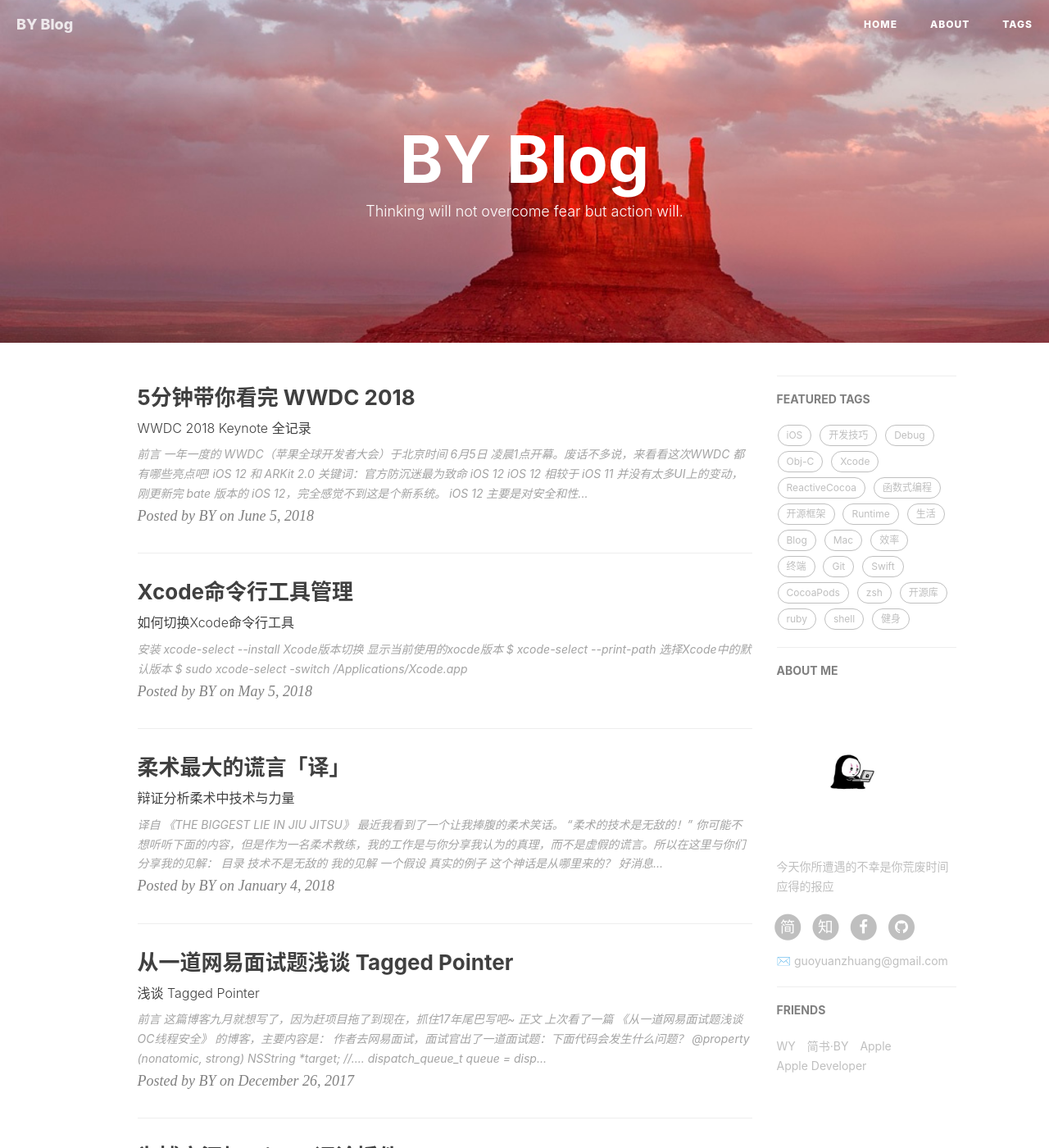
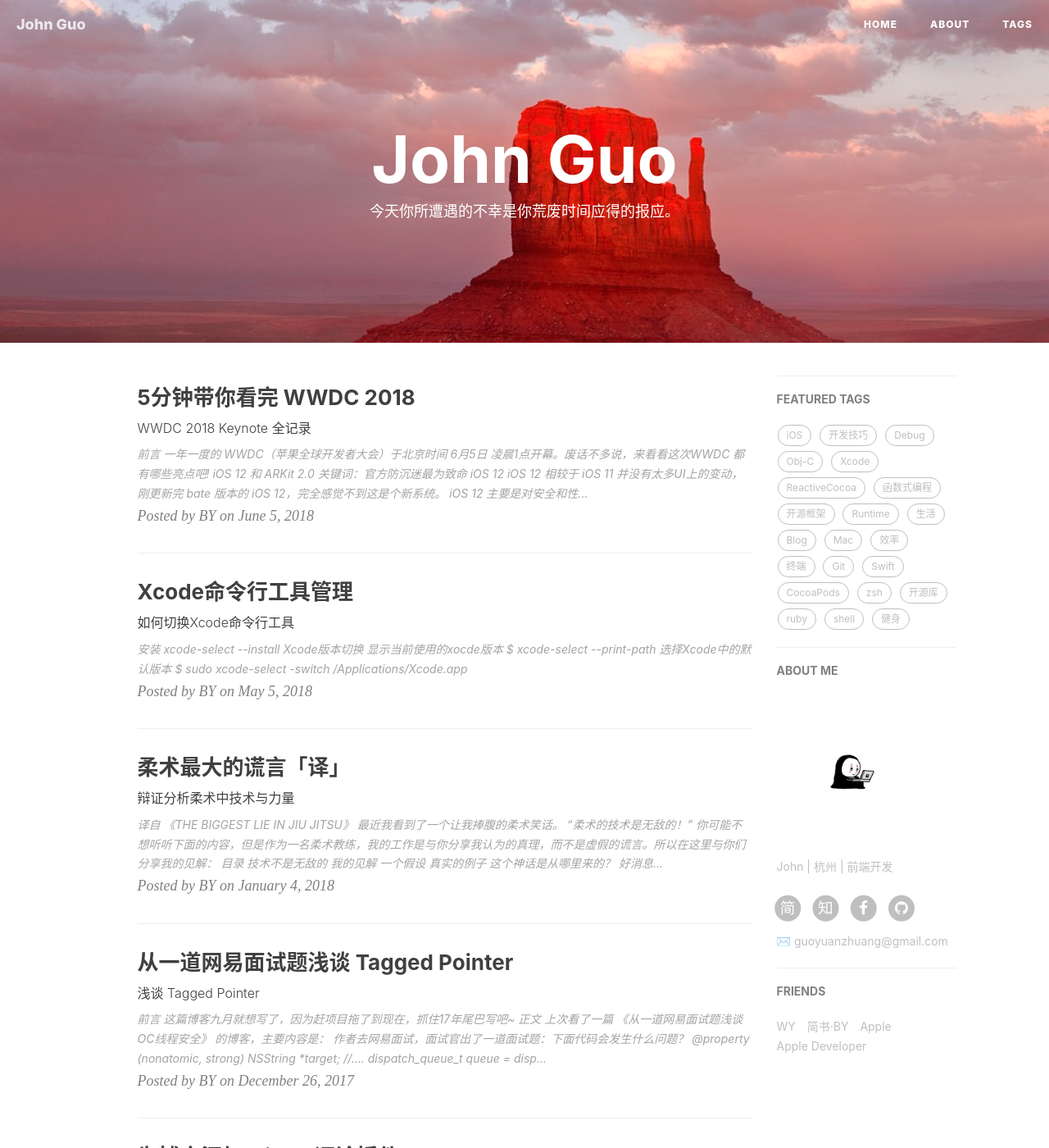
Before and after one commit to guoyuanzhuang/guoyuanzhuang.github.io, a Jekyll site: the page built from index.html, in a window 1280 px wide and 1400 px high. Shown: the whole window at 82% size. Built offline with Jekyll 4.4.1, drawn with Linux system fonts in a browser that asks for light colours; nearby versions of some CDN libraries; the list of posts is cut into pages by our own code; comment, search, counter and statistics services are not loaded; some of the changed text lies outside the part shown.

Commit message:
update config

```diff
--- a/_config.yml
+++ b/_config.yml
@@ -1,6 +1,6 @@
 # Site settings
-title: BY Blog
-SEOTitle: John的博客 | BY Blog
+title: John Guo
+SEOTitle: 博客 | John Guo
 header-img: img/post-bg-desk.jpg
 email: guoyuanzhuang@gmail.com
 description: "这是一个神奇的博客"
@@ -11,7 +11,7 @@ github_repo: "https://github.com/guoyuanzhuang/guoyuanzhuang.github.io.git" # yo
 
 # Sidebar settings
 sidebar: true                           # whether or not using Sidebar.
-sidebar-about-description: "今天你所遭遇的不幸是你荒废时间应得的报应"
+sidebar-about-description: "John | 杭州 | 前端开发"
 sidebar-avatar: /img/about-BY-gentle.jpg      # use absolute URL, seeing it's used in both `/` and `/about/`
 
 
--- a/index.html
+++ b/index.html
@@ -1,6 +1,6 @@
 ---
 layout: page
-description: "Thinking will not overcome fear but action will."
+description: "今天你所遭遇的不幸是你荒废时间应得的报应。"
 ---
 
 {% for post in paginator.posts %}
```
